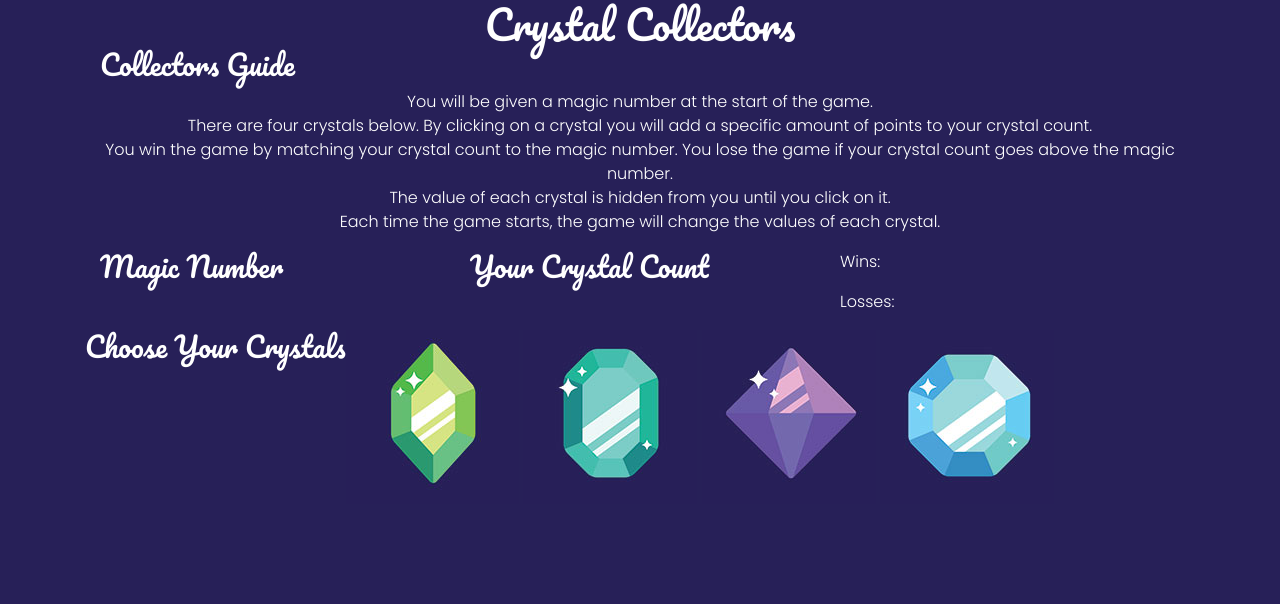
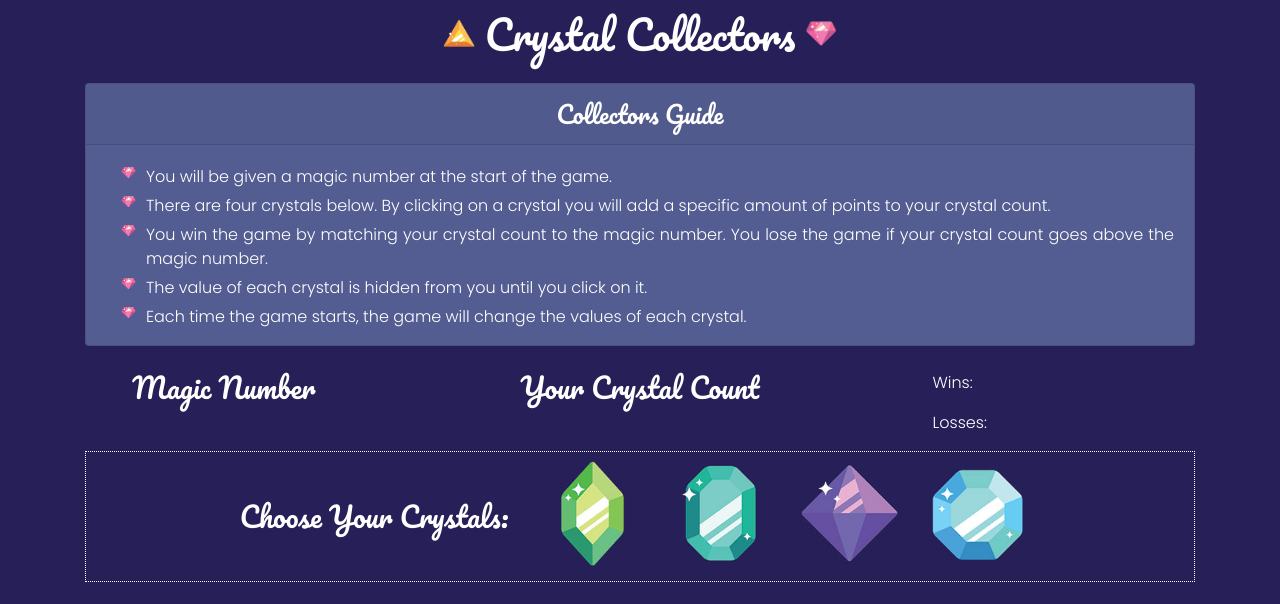
Before and after one commit to kchaplick/unit-4-game, a plain HTML site: page index.html in a window 1280 px wide. Drawn offline with nearby package versions, Linux system fonts and the light colour scheme.

Commit message:
css for  directions and scores

```diff
--- a/assets/css/style.css
+++ b/assets/css/style.css
@@ -3,20 +3,124 @@ body{
     color:white;
 }
 
-h1{
+/* div that holds logo text and gem images */
+.game-logo{
+    margin: auto;
+    margin-bottom: 15px;
+    display: flex;
+    align-items: center;
+    justify-content: center;
+}
+
+/* logo text */
+.game-name{
     font-family:'Pacifico', cursive;
-    margin: auto;
+
+    text-align: center;
+    margin: 10px 10px;
 }
+
+/* gems next to logo text */
+.logo-gem{
+    width: 2em;
+    height: 2em;
+    vertical-align: center;
+}
+
+/* container for directions (collectors guide) */
+.card{
+    background-color: #545D91;
+    margin-bottom: 25px;
+
+}
+.card-header{
+    font-family:'Pacifico', cursive;
+    text-align: center;
+    font-size:1.5em;
+}
+
+.card-body{
+    font-family: 'Poppins', sans-serif;
+    text-align: justify;
+    padding-bottom: 0px;
+}
+
+li{
+    list-style: none;
+    justify-content: right;
+    margin-bottom: 5px;
+  }
+  li:before{
+    content: "";
+    display: inline-block;
+    height: 15px;
+    width: 15px;
+    background-image: url("../images/images/bulletgem.png");
+    background-size: contain;
+    margin-right: 5px;
+    position: absolute;
+    left:35px;
+
+    background-repeat: no-repeat;
+
+  }
 
 h3{
     font-family:'Pacifico', cursive;
+    margin: auto;
+    text-align: center;
+    margin-bottom:20px;
+}
+
+.win-loss{
+    width:15%;
 }
 
 p{
     font-family: 'Poppins', sans-serif;
 }
 
-.directions{
+
+
+
+.crystal-collection{
+    display: flex;
+  justify-content: center;
+  align-items: center;
+    border: dotted 1px #ffffff
+}
+.choose-crystal{
     margin: auto;
-    text-align: center;
+    margin-right:0px;
+
 }
+
+
+
+.crystal-image-container{
+    margin:auto;
+    margin-left:20px;
+    display: flex;
+  justify-content: space-between;
+}
+
+.crystal{
+    width:8em;
+    margin: auto;
+
+}
+
+@media (max-width:640px) {
+    .choose-crystal {
+      margin-bottom:20px;
+    }
+}
+
+@media (min-width:992px;){
+    .crystal-image-container{
+        margin:auto;
+        display: flex;
+      justify-content: space-between;
+      margin-left:0px;
+    }
+}
--- a/index.html
+++ b/index.html
@@ -22,52 +22,66 @@
         <div class="col-md">
             <!--Game title row-->
             <div class="row">
-                <h1>Crystal Collectors</h1>
+                <div class="game-logo">
+                <img class=" logo-gem" src="assets/images/images/logogem1.jpg">
+                <h1 class="game-name">Crystal Collectors</h1>
+                <img class=" logo-gem" src="assets/images/images/logogem2.jpg">
+                </div>
             </div>
             <!--Directions row-->
-            <div class="row directions">
-                <h3>Collectors Guide</h3>
-                <p>You will be given a magic number at the start of the game.<br>
+            <div class="row">
+                <div class="card">
+                    <div class="card-header">
+                        Collectors Guide
+                    </div>
+                    <div class="card-body">
+                        <ul>
+                                <li>You will be given a magic number at the start of the game.</li>
 
-                    There are four crystals below. By clicking on a crystal you will add a specific amount of points to
-                    your crystal count.<br>
+                                <li>There are four crystals below. By clicking on a crystal you will add a specific amount of points to
+                                    your crystal count.</li>
 
-                    You win the game by matching your crystal count to the magic number. You lose the game if your
-                    crystal count goes above the magic number.<br>
+                                    <li> You win the game by matching your crystal count to the magic number. You lose the game if your
+                                    crystal count goes above the magic number.</li>
 
-                    The value of each crystal is hidden from you until you click on it. <br>
+                                    <li> The value of each crystal is hidden from you until you click on it. </li>
 
-                    Each time the game starts, the game will change the values of each crystal.
-                </p>
+                                    <li>Each time the game starts, the game will change the values of each crystal.</li>
+
+                        </ul>
+
+                    </div>
+                </div>
             </div>
+
             <!--Random Number-->
-            <div class="row">
+            <div class="row game-elements">
                 <!--Magic Number column-->
-                <div class="col-md">
-                    <h3>Magic Number</h3>
+                <div class=" col-md-4 col-lg-3">
+                    <h3 class ="magic-number">Magic Number</h3>
                     <!--container for generated number-->
-                    <div></div>
+
                 </div>
                 <!--Score column-->
-                <div class="col-md">
-                    <h3>Your Crystal Count</h3>
+                <div class="col-md-5 col-lg-6 ">
+                    <h3 class="crystal-count">Your Crystal Count</h3>
                     <!--container for score number-->
-                    <div></div>
+
                 </div>
                 <!--wins/losses column-->
-                <div class="col-md">
-                    <p>Wins:<span></span></p>
-                    <p>Losses:<span></span></p>
+                <div class="col-md-3 col-lg-3 win-loss">
+                    <p class="wins">Wins:<span></span></p>
+                    <p class="wins">Losses:<span></span></p>
                 </div>
             </div>
             <!--Crystal Collection-->
-            <div class="row">
-                <h3>Choose Your Crystals</h3>
-                <div>
-                    <img alt="green crystal" src="assets/images/images/greencrystal.jpg">
-                    <img alt="teal crystal" src="assets/images/images/tealcrystal.jpg">
-                    <img alt="purple crystal" src="assets/images/images/purplecrystal.jpg">
-                    <img alt="blue crystal" src="assets/images/images/bluecrystal.jpg">
+            <div class="row crystal-collection">
+                <h3 class="choose-crystal">Choose Your Crystals:</h3>
+                <div class="crystal-image-container">
+                    <img class="crystal" alt="green crystal" src="assets/images/images/greencrystal.jpg">
+                    <img class="crystal" alt="teal crystal" src="assets/images/images/tealcrystal.jpg">
+                    <img class="crystal" alt="purple crystal" src="assets/images/images/purplecrystal.jpg">
+                    <img class="crystal" alt="blue crystal" src="assets/images/images/bluecrystal.jpg">
                 </div>
             </div>
 
```
Also changed, not shown: assets/images/images/bulletgem.png (added), assets/images/images/logogem1.jpg (added), assets/images/images/logogem2.jpg (added).
